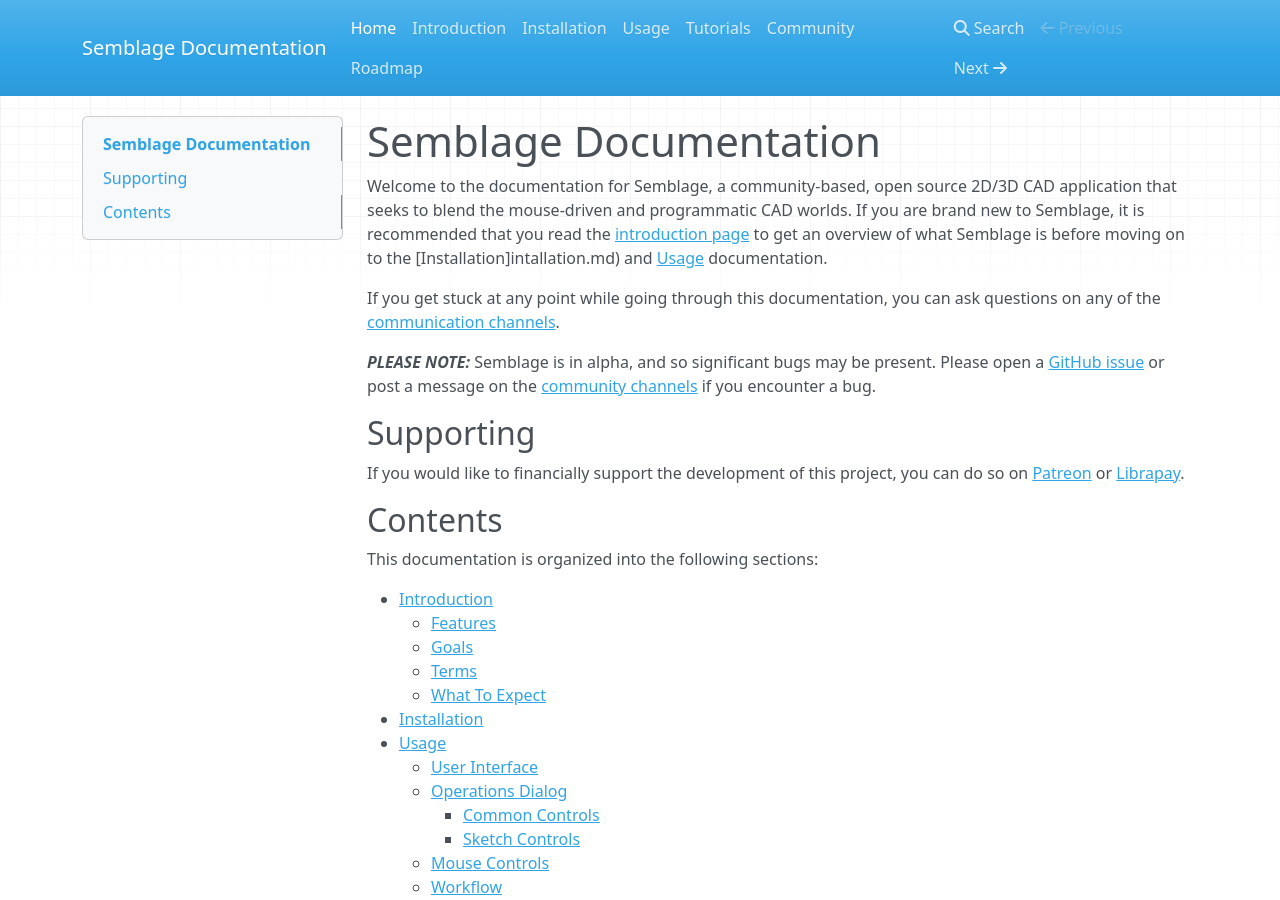
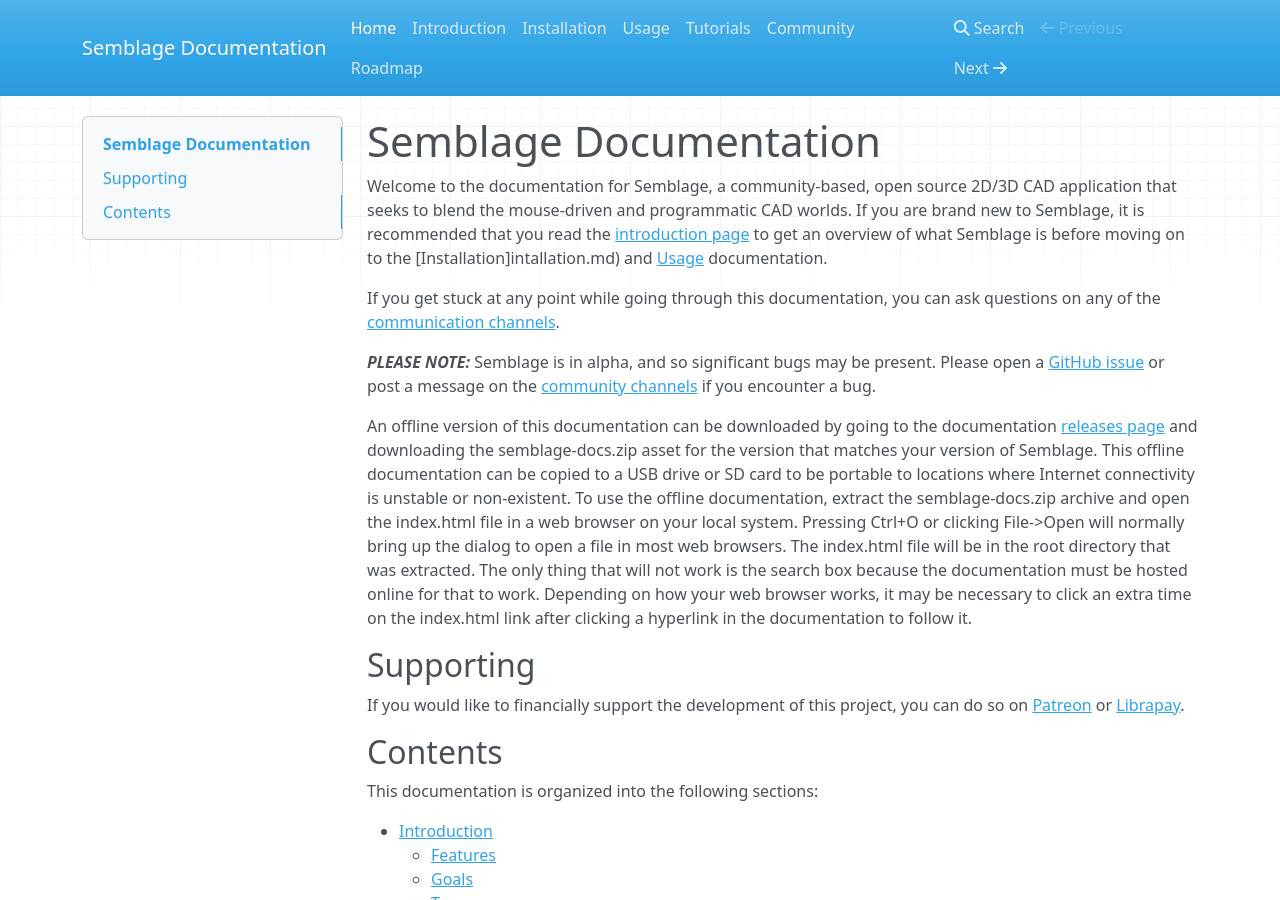
Before and after one commit to 7BIndustries/semblage-docs, an MkDocs documentation site: the page built from docs/index.md, in a window 1280 px wide and 900 px high. Built offline with MkDocs 1.6.1, drawn with Linux system fonts in a browser that asks for light colours; nearby versions of some CDN libraries.

Commit message:
Added mention of offline documentation option

```diff
--- a/docs/index.md
+++ b/docs/index.md
@@ -5,6 +5,8 @@
 If you get stuck at any point while going through this documentation, you can ask questions on any of the [communication channels](community.md#communication-channels).
 
 ***PLEASE NOTE:*** Semblage is in alpha, and so significant bugs may be present. Please open a [GitHub issue](https://github.com/7BIndustries/Semblage/issues) or post a message on the [community channels](community.md#communication-channels) if you encounter a bug.
+
+An offline version of this documentation can be downloaded by going to the documentation [releases page](https://github.com/7BIndustries/semblage-docs/releases) and downloading the semblage-docs.zip asset for the version that matches your version of Semblage. This offline documentation can be copied to a USB drive or SD card to be portable to locations where Internet connectivity is unstable or non-existent. To use the offline documentation, extract the semblage-docs.zip archive and open the index.html file in a web browser on your local system. Pressing Ctrl+O or clicking File->Open will normally bring up the dialog to open a file in most web browsers. The index.html file will be in the root directory that was extracted. The only thing that will not work is the search box because the documentation must be hosted online for that to work. Depending on how your web browser works, it may be necessary to click an extra time on the index.html link after clicking a hyperlink in the documentation to follow it.
 
 ## Supporting
 
```
Also changed, not shown: mkdocs.yml (line endings or trailing spaces), 1 other file.
